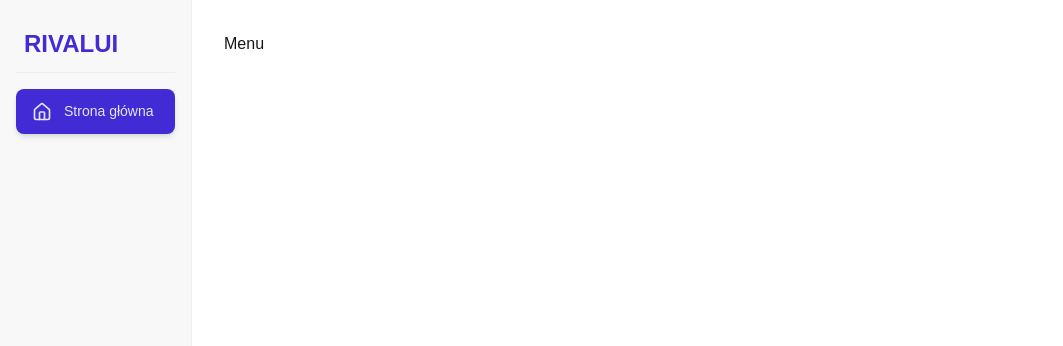
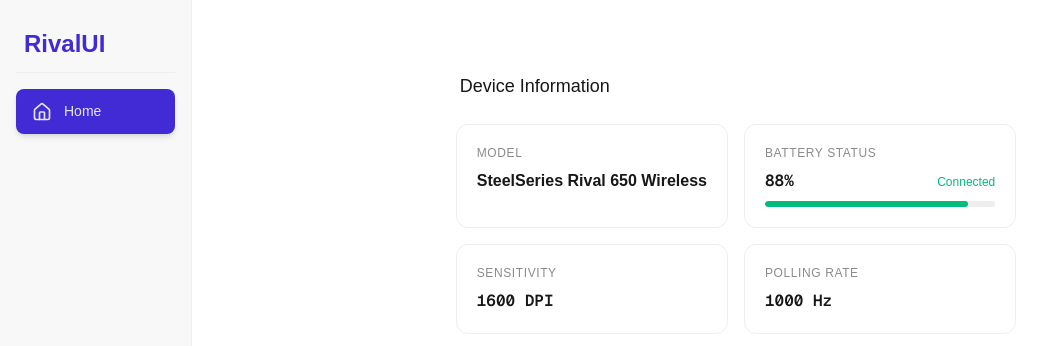
Before and after one commit to alvvik/Rivalui, a Next.js app: page / in a window 1280 px wide. Shown: the top 346 px of the page, without its empty margins (0-1063 px from the left). Built offline with nearby package versions, Linux system fonts and the light colour scheme; no server answers.

Commit message:
feat: added mice info in home page

```diff
--- a/src/app/layout.tsx
+++ b/src/app/layout.tsx
@@ -26,7 +26,6 @@
   return (
     <html
       lang="pl"
-      data-theme="light"
       className={`${geistSans.variable} ${geistMono.variable} h-full antialiased`}
     >
       <body className="min-h-full flex flex-col bg-base-100 text-base-content overflow-hidden">
--- a/src/app/page.tsx
+++ b/src/app/page.tsx
@@ -1,3 +1,96 @@
+"use client";
+
+import { useState, useEffect } from "react";
+
+interface DeviceData {
+  mouseName: string;
+  batteryLevel: number;
+  currentDpi: number;
+  pollingRate: string;
+}
 export default function Home() {
-  return <div className="space-y-6 max-w-5xl ">Menu</div>;
+  const [deviceData, setDeviceData] = useState<DeviceData>({
+    mouseName: "SteelSeries Rival 650 Wireless",
+    batteryLevel: 88,
+    currentDpi: 1600,
+    pollingRate: "1000 Hz",
+  });
+  const [loading, setLoading] = useState<boolean>(true);
+
+  useEffect(() => {
+    async function fetchDeviceInfo() {
+      try {
+        setLoading(true);
+        const res = await fetch("/api/device");
+        if (res.ok) {
+          const data = await res.json();
+          setDeviceData(data);
+        }
+      } catch {
+      } finally {
+        setLoading(false);
+      }
+    }
+
+    fetchDeviceInfo();
+  }, []);
+
+  return (
+    <div className="max-w-4xl mx-auto py-10 space-y-6 select-none">
+      <h1 className="text-lg font-medium px-1">Device Information</h1>
+
+      <div className="grid grid-cols-1 sm:grid-cols-2 gap-4">
+        <div className="p-5 rounded-xl border border-base-300 bg-base-100 space-y-2">
+          <div className="text-xs font-medium text-base-content/50 uppercase tracking-wider">
+            Model
+          </div>
+          <div className="text-base font-semibold">
+            {loading ? (
+              <span className="loading loading-spinner loading-xs"></span>
+            ) : (
+              deviceData.mouseName
+            )}
+          </div>
+        </div>
+
+        <div className="p-5 rounded-xl border border-base-300 bg-base-100 space-y-2">
+          <div className="text-xs font-medium text-base-content/50 uppercase tracking-wider">
+            Battery Status
+          </div>
+          <div className="flex items-baseline justify-between">
+            <span className="text-base font-semibold font-mono">
+              {loading ? "..." : `${deviceData.batteryLevel}%`}
+            </span>
+            <span className="text-xs text-emerald-500 font-medium">
+              Connected
+            </span>
+          </div>
+          <div className="w-full h-1.5 bg-base-300 rounded-full overflow-hidden">
+            <div
+              className="h-full bg-emerald-500 rounded-full transition-all duration-500"
+              style={{ width: `${loading ? 0 : deviceData.batteryLevel}%` }}
+            ></div>
+          </div>
+        </div>
+
+        <div className="p-5 rounded-xl border border-base-300 bg-base-100 space-y-2">
+          <div className="text-xs font-medium text-base-content/50 uppercase tracking-wider">
+            Sensitivity
+          </div>
+          <div className="text-base font-semibold font-mono">
+            {loading ? "..." : `${deviceData.currentDpi} DPI`}
+          </div>
+        </div>
+
+        <div className="p-5 rounded-xl border border-base-300 bg-base-100 space-y-2">
+          <div className="text-xs font-medium text-base-content/50 uppercase tracking-wider">
+            Polling Rate
+          </div>
+          <div className="text-base font-semibold font-mono">
+            {loading ? "..." : deviceData.pollingRate}
+          </div>
+        </div>
+      </div>
+    </div>
+  );
 }
--- a/src/components/Sidebar.tsx
+++ b/src/components/Sidebar.tsx
@@ -7,7 +7,7 @@
   {
     id: 0,
     icon: <House className="size-5 shrink-0" />,
-    label: "Strona główna",
+    label: "Home",
     href: "/",
   },
 ];
@@ -17,7 +17,7 @@
   return (
     <aside className="flex h-full flex-col bg-base-200 text-base-content w-48 p-4 gap-4 shadow-lg shrink-0 border-r border-base-300">
       <div className="px-2 py-3 text-2xl font-black flex items-center gap-2 border-b border-base-300">
-        <h1 className="text-primary ">RIVALUI</h1>
+        <h1 className="text-primary ">RivalUI</h1>
       </div>
       <ul className="menu w-full grow gap-1.5 p-0">
         {items.map((item) => {
```
